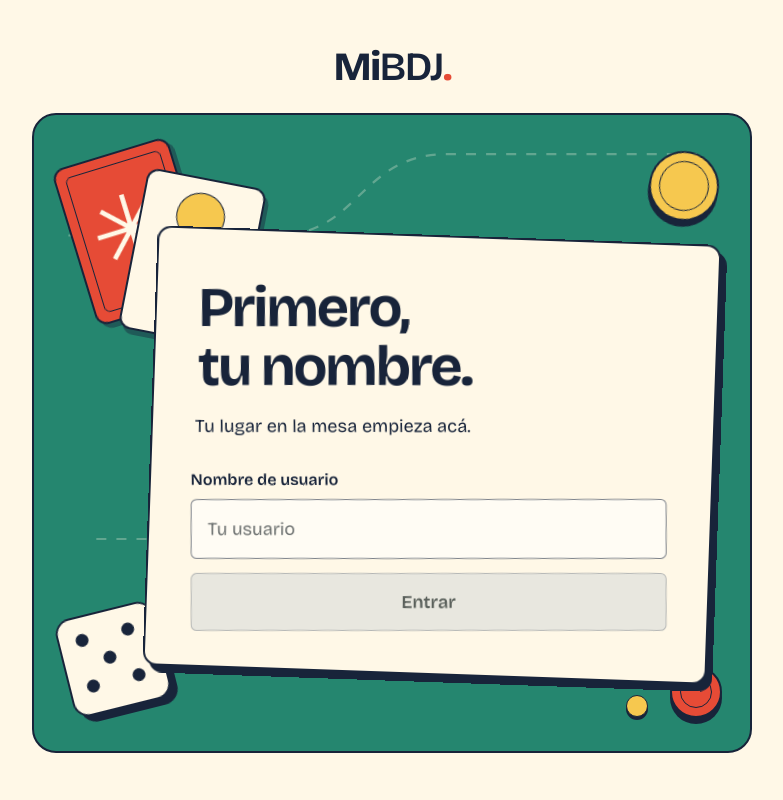
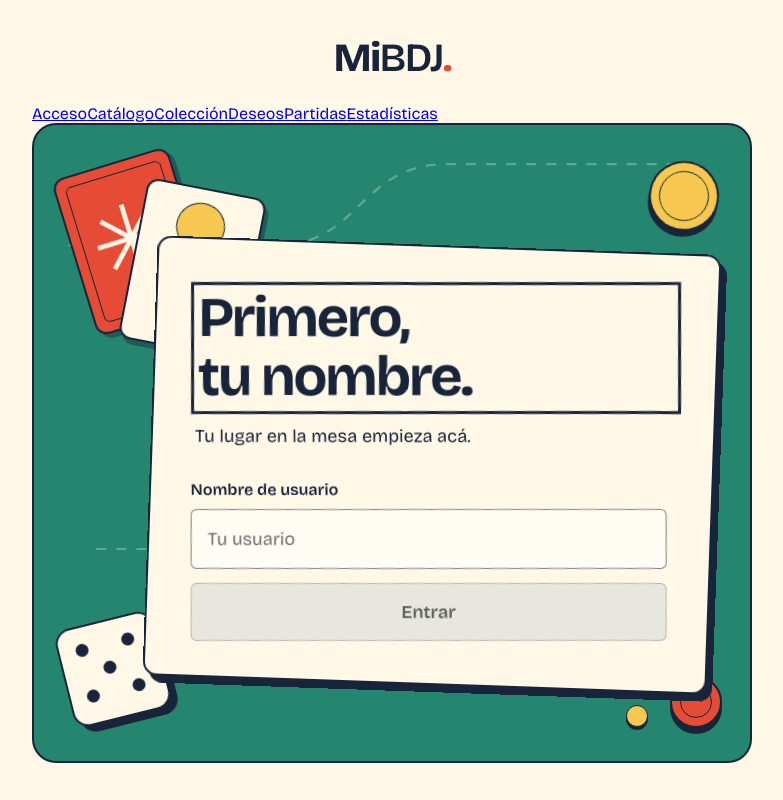
Before and after one commit to rgdan/mibdj-frontend, a React (Vite) app: page / in a window 1280 px wide. Shown: the whole page, without its empty margins (248-1031 px from the left). Built offline with nearby package versions, Linux system fonts and the light colour scheme.

Commit message:
Agregar navegación entre las secciones de MiBDJ

```diff
--- a/src/App.tsx
+++ b/src/App.tsx
@@ -1,10 +1,38 @@
+import { useEffect, useRef, useState } from 'react'
 import './styles.css'
 
+const pages = [
+  { path: '/catalogo', title: 'Catálogo' },
+  { path: '/coleccion', title: 'Colección' },
+  { path: '/deseos', title: 'Deseos' },
+  { path: '/partidas', title: 'Partidas' },
+  { path: '/estadisticas', title: 'Estadísticas' },
+]
+
 function App() {
+  const [path, setPath] = useState(() => window.location.hash.slice(1) || '/')
+  const heading = useRef<HTMLHeadingElement>(null)
+  const page = pages.find((page) => page.path === path)
+
+  useEffect(() => {
+    const onHashChange = () => setPath(window.location.hash.slice(1) || '/')
+    window.addEventListener('hashchange', onHashChange)
+    return () => window.removeEventListener('hashchange', onHashChange)
+  }, [])
+
+  useEffect(() => {
+    document.title = `${path === '/' ? 'Acceso' : page?.title ?? 'Página no encontrada'} · MiBDJ`
+    heading.current?.focus()
+  }, [path, page])
+
   return <main className="login-page">
     <div className="login-shell">
       <p className="wordmark" aria-label="MiBDJ">Mi<span>BDJ</span><b>.</b></p>
-      <div className="play-table">
+      <nav className="app-nav" aria-label="Secciones">
+        <a href="#/" aria-current={path === '/' ? 'page' : undefined}>Acceso</a>
+        {pages.map((page) => <a key={page.path} href={`#${page.path}`} aria-current={path === page.path ? 'page' : undefined}>{page.title}</a>)}
+      </nav>
+      {path === '/' ? <div className="play-table">
         <div className="table-art" aria-hidden="true">
           <svg className="board-route" viewBox="0 0 540 570" fill="none"><path d="M-20 108H165C242 108 240 35 320 35H545M5 380H98C160 380 145 503 223 503H432C497 503 460 410 555 410" /></svg>
           <div className="playing-card card-back"><span className="card-flower">✳</span></div>
@@ -16,7 +44,7 @@ function App() {
         </div>
 
         <section className="access-card" aria-labelledby="access-title">
-          <h1 id="access-title">Primero,<br />tu nombre.</h1>
+          <h1 id="access-title" ref={heading} tabIndex={-1}>Primero,<br />tu nombre.</h1>
           <p className="access-description">Tu lugar en la mesa empieza acá.</p>
           <form onSubmit={(event) => event.preventDefault()}>
             <label htmlFor="username">Nombre de usuario</label>
@@ -24,7 +52,11 @@ function App() {
             <button type="submit" disabled>Entrar</button>
           </form>
         </section>
-      </div>
+      </div> : <section className="section-page" aria-labelledby="section-title">
+        <h1 id="section-title" ref={heading} tabIndex={-1}>{page?.title ?? 'Página no encontrada'}</h1>
+        <p>{page ? 'Todavía no disponible.' : 'Esta dirección no corresponde a ninguna sección.'}</p>
+        <a href="#/">Volver al acceso</a>
+      </section>}
     </div>
   </main>
 }
```
